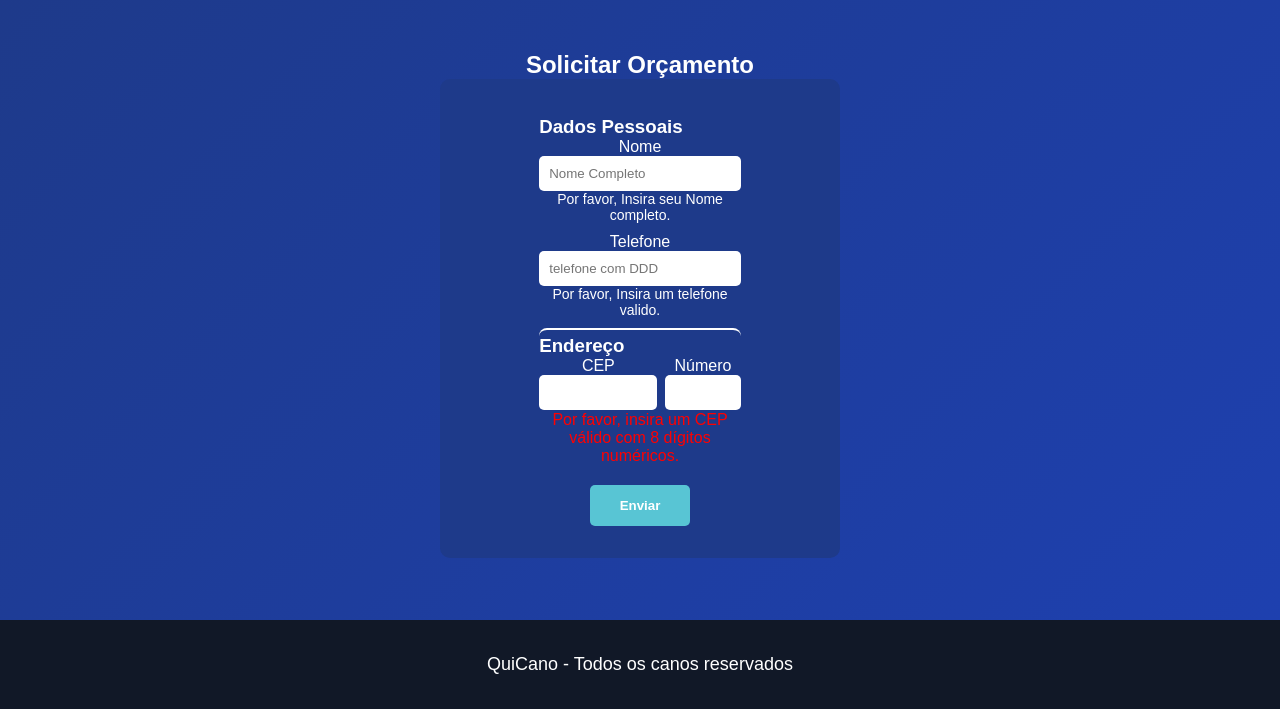
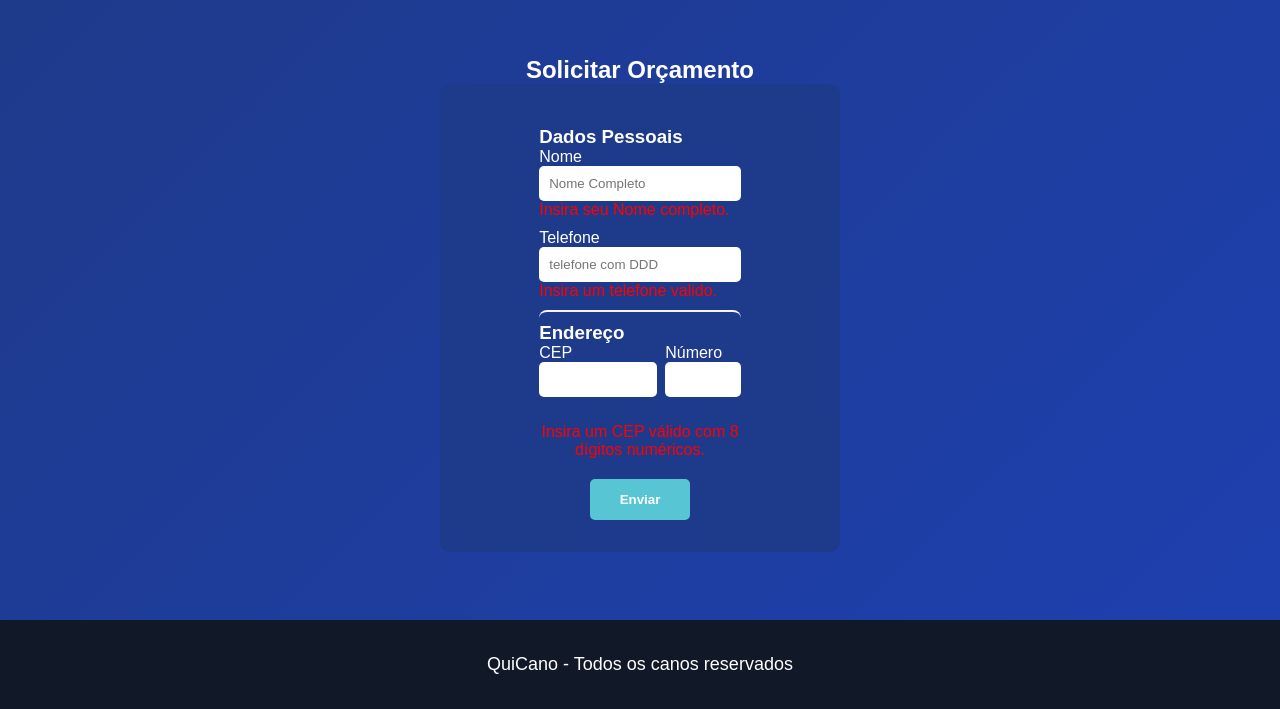
Before and after one commit to rhudsu/quicano, a plain HTML site: page agendar.html in a window 1280 px wide. Both pictures are taken after a click on the button "Enviar". Shown: the part 91-800 px from the top of the page. Drawn offline with Linux system fonts and the light colour scheme.

Commit message:
alguns ajustes

```diff
--- a/agendar.html
+++ b/agendar.html
@@ -20,22 +20,22 @@
         <h2>Solicitar Orçamento</h2>
         <form class="contato-form">
             <div class="container-form">
-                <div class="form-group">
+                <div class="form-group" style="text-align: left;">
                     <h3>Dados Pessoais</h3>
                     <label for="nome">Nome</label>
                     <input type="text" id="nome" name="nome" required placeholder="Nome Completo" maxlength="32" minlength="5">
-                    <div class="msgErroWhite" id="msgErroNome"></div>
+                    <div class="msgErroRed" id="msgErroNome"></div>
                 </div>
-                <div class="form-group">
+                <div class="form-group" style="text-align: left;">
                     <label for="telefone">Telefone</label>
                     <input type="tel" id="telefone" name="telefone" required  placeholder="telefone com DDD" minlength="10" maxlength="15">
-                    <div class="msgErroWhite" id="msgErroTelefone"></div>
+                    <div class="msgErroRed" id="msgErroTelefone"></div>
                 </div>
 
                 <div class="form-group" id="form-group-borda">
                     <h3>Endereço</h3>
 
-                    <div style="display: flex; gap: 8px;">
+                    <div style="display: flex; gap: 8px; text-align: left;">
                         <div>
                             <label for="cep">CEP</label>
                             <input type="number" id="cep" name="cep" maxlength="8" minlength="8">
--- a/index.js
+++ b/index.js
@@ -24,16 +24,16 @@ button.addEventListener('click', async function() {
     document.getElementById('msgErroTelefone').innerHTML = "";
 
     if(cep.length != 8  || isNaN(cep)) {
-        document.getElementById('msgErroCep').innerHTML = "Por favor, insira um CEP válido com 8 dígitos numéricos.";
+        document.getElementById('msgErroCep').innerHTML = "Insira um CEP válido com 8 dígitos numéricos.";
         erro = true;
     }
     if(telefone.length != 11 && telefone.length != 10 ||  isNaN(telefone)) {
         console.log(telefone.length);
-        document.getElementById('msgErroTelefone').innerHTML = "Por favor, Insira um telefone valido.";
+        document.getElementById('msgErroTelefone').innerHTML = "Insira um telefone valido.";
         erro = true;
     }
     if(nome.length <= 5 || !isNaN(nome)) {
-        document.getElementById('msgErroNome').innerHTML = "Por favor, Insira seu Nome completo.";
+        document.getElementById('msgErroNome').innerHTML = "Insira seu Nome completo.";
         erro = true;
     }
 
--- a/styles/index.css
+++ b/styles/index.css
@@ -177,7 +177,7 @@ nav a:hover {
     gap: 14px;
     align-items: center;
     margin-bottom: 10px;
-    padding: 10px;
+    padding: 20px 10px;
     border-radius: 10px;
     background-color: var(--bg-light);
 
@@ -190,6 +190,7 @@ nav a:hover {
     color: var(--color-primary);
     font-size: 30px;
     margin-bottom: 20px;
+    margin-left: 20px;
 }
 
 .contato {
@@ -215,6 +216,11 @@ nav a:hover {
     border-radius: 8px;
     border: var(--color-primary) 2px solid;
     background-color: var(--bg-light);
+}
+
+.contato-item h3 {
+    font-size: 22px;
+    margin-bottom: 5px;
 }
 
 .secoes-img {
@@ -302,6 +308,10 @@ p {
         text-align: center;
     }
 
+    .secoes-content h2 {
+        margin-left: 10px;
+    }
+
     .btn{
         padding: 10px 20px;
         font-size: 14px;
@@ -359,7 +369,7 @@ p {
         display: none;
     }
     .contato-item h3{
-        font-size: 18px;
+        font-size: 16px;
     }
 
     .contato-item p{
--- a/styles/outras.css
+++ b/styles/outras.css
@@ -2,7 +2,7 @@
 .contato-form {
     max-width: 400px;
     margin: 0 auto;
-    background-color: #1e3a8a;
+    background-color: var(--nav-dark-color);
     padding: 32px;
     border-radius: 10px;
     display: flex;
@@ -26,7 +26,7 @@
 #form-group-borda {
     margin-bottom: 16px;
     width: 100%;
-    border-top: 2px solid #ffffff;
+    border-top: 2px solid whitesmoke;
     border-radius: 8px;
 }
 
@@ -41,17 +41,11 @@ input, textarea {
 .msgErroRed{
     color: red;
     font-size: 16px;
-    margin-top: -25px;
-}
-
-.msgErroWhite{
-    color: white;
-    font-size: 14px;
 }
 
 .contato-form h3 {
     text-align: left;
-    margin-top: 5px;
+    margin-top: 10px;
 }
 
 
```
Also changed, not shown: index.html (+3 -2 lines).
